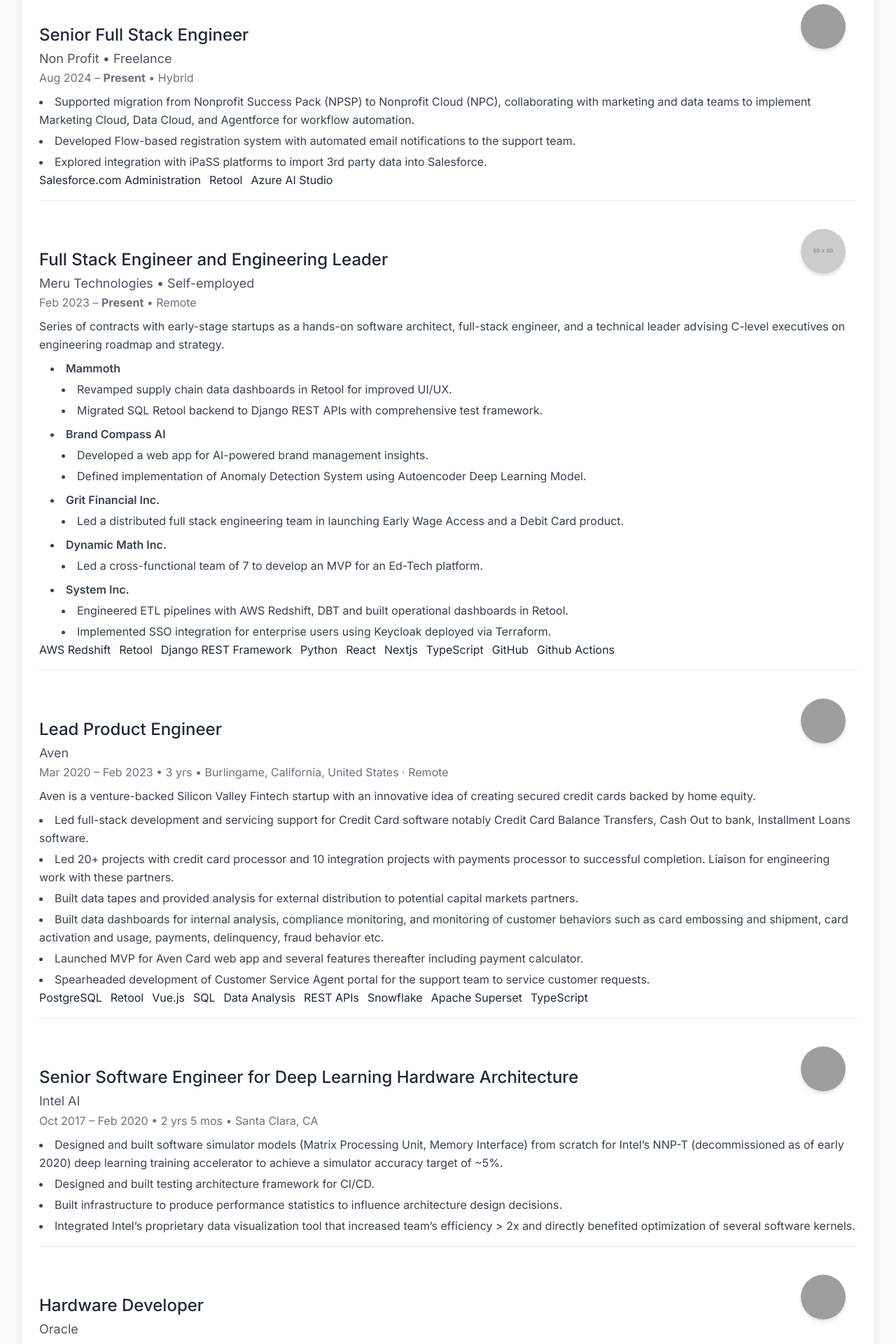
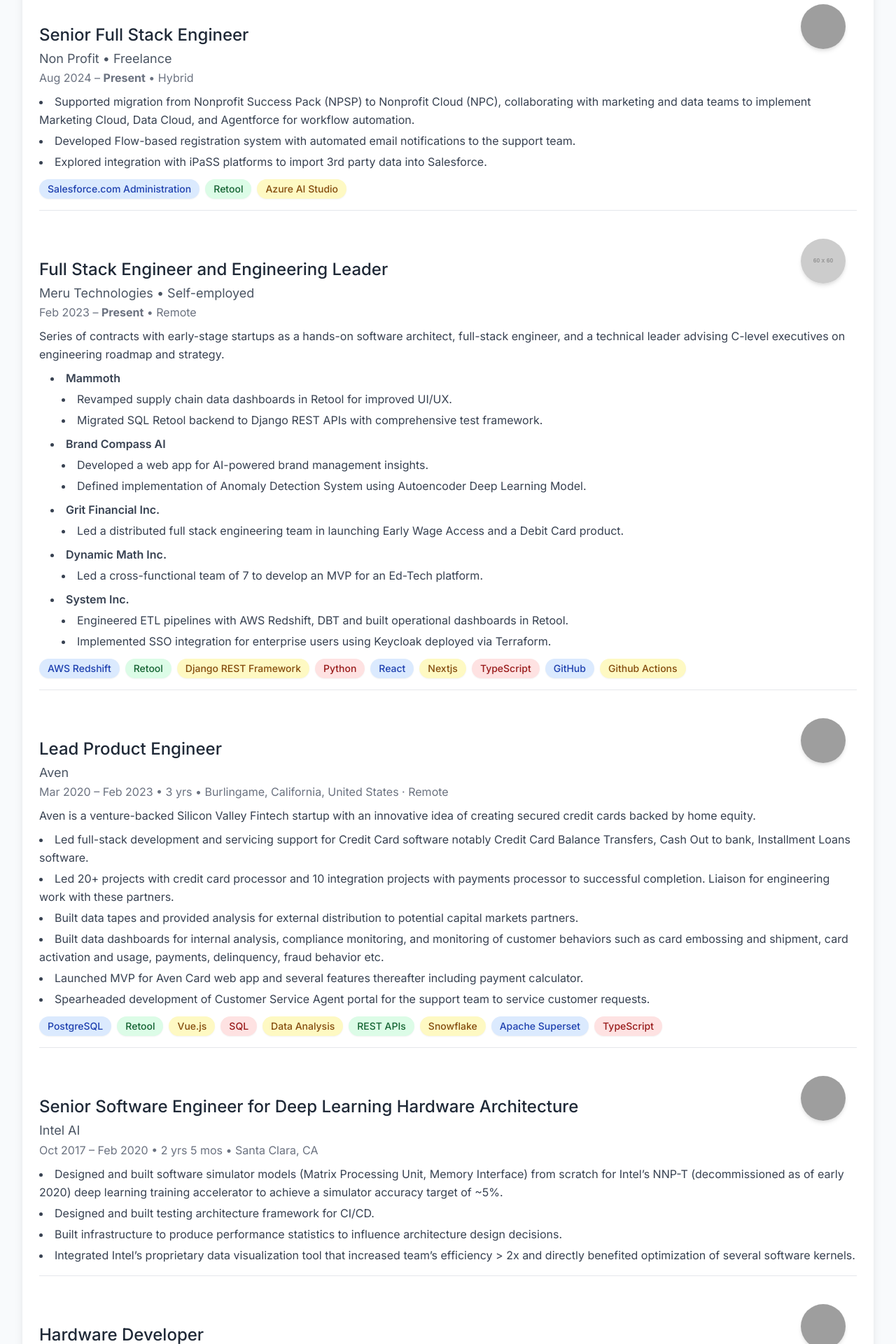
Before and after one commit to praneethys/praneethys.github.io, a Jekyll site: the page built from resume.html, in a window 1280 px wide. Shown: the part 576-2496 px from the top of the page at 70% size. Built offline with Jekyll 4.4.1, drawn with Linux system fonts in a browser that asks for light colours; nearby versions of some CDN libraries; grey boxes are pictures that could not be loaded.

Commit message:
style: fix skill tag related css classes

```diff
--- a/_layouts/default.html
+++ b/_layouts/default.html
@@ -97,6 +97,14 @@
         margin-bottom: 0.5rem; /* mb-2 */
       }
 
+      .unordered-list {
+        list-style-type: disc;
+        list-style-position: inside;
+        --tw-text-opacity: 1;
+        color: rgb(55 65 81 / var(--tw-text-opacity, 1));
+        margin-top: 0.25rem; /* space-y-1 equivalent for li */
+      }
+
       .list-item {
         list-style-type: disc;
         list-style-position: inside;
@@ -111,7 +119,8 @@
       .skill-tag-container {
         display: flex;
         flex-wrap: wrap;
-        gap: 0.75rem; /* gap-3 */
+        gap: 0.5rem;
+        margin-top: 0.75rem;
       }
 
       .social-button {
@@ -170,8 +179,7 @@
         object-fit: cover;
       }
 
-      /* Badge styles (as provided by user) */
-      .badge {
+      .skill-tag {
         padding: 0.25rem 0.75rem 0.25rem 0.75rem;
         border-radius: 4px;
         font-weight: 500;
@@ -180,25 +188,25 @@
         border-radius: 9999px; /* rounded-full */
         box-shadow: 0 1px 2px 0 rgba(0, 0, 0, 0.05); /* shadow-sm */
 
-        &.badge-blue {
+        &.skill-tag-blue {
           --tw-bg-opacity: 1;
           background-color: rgb(219 234 254 / var(--tw-bg-opacity, 1));
           color: rgb(30 64 175 / var(--tw-text-opacity, 1));
         }
 
-        &.badge-green {
+        &.skill-tag-green {
           --tw-bg-opacity: 1;
           background-color: rgb(220 252 231 / var(--tw-bg-opacity, 1));
           color: rgb(22 101 52 / var(--tw-text-opacity, 1));
         }
 
-        &.badge-yellow {
+        &.skill-tag-yellow {
           --tw-bg-opacity: 1;
           background-color: rgb(254 249 195 / var(--tw-bg-opacity, 1));
           color: rgb(133 77 14 / var(--tw-text-opacity, 1));
         }
 
-        &.badge-red {
+        &.skill-tag-red {
           --tw-bg-opacity: 1;
           background-color: rgb(254 226 226 / var(--tw-bg-opacity, 1));
           color: rgb(153 27 27 / var(--tw-text-opacity, 1));
```
